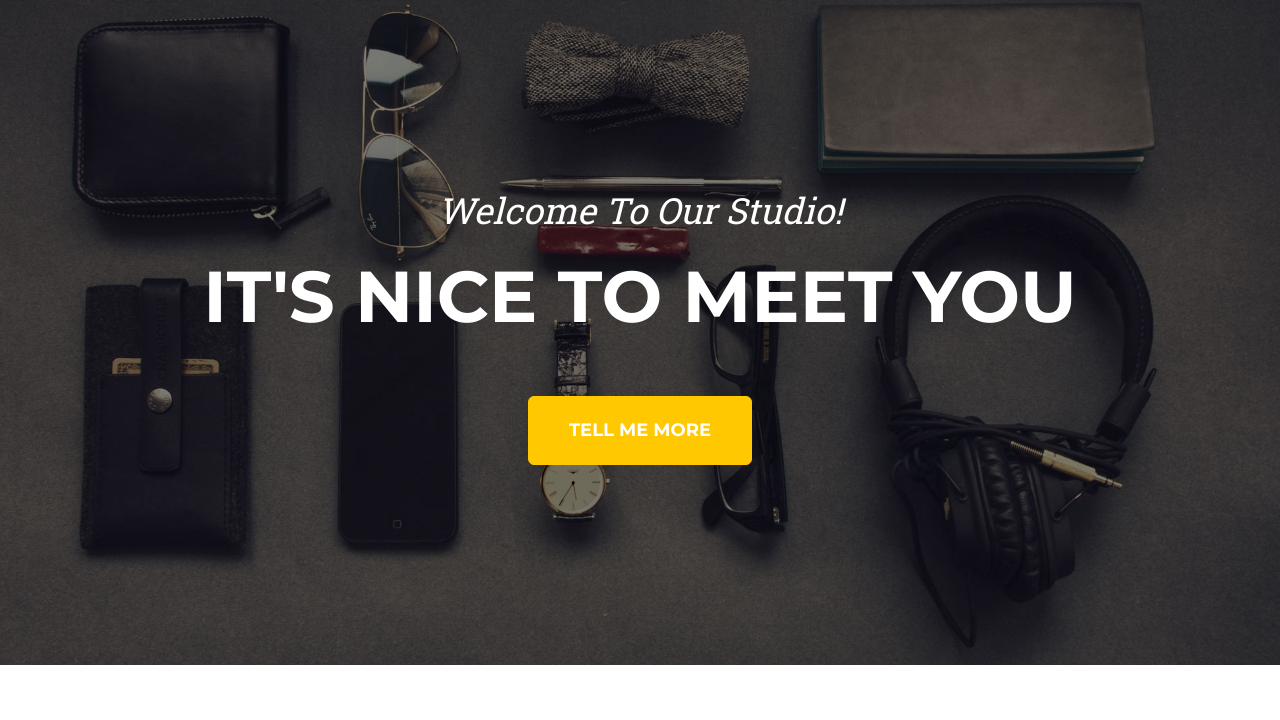
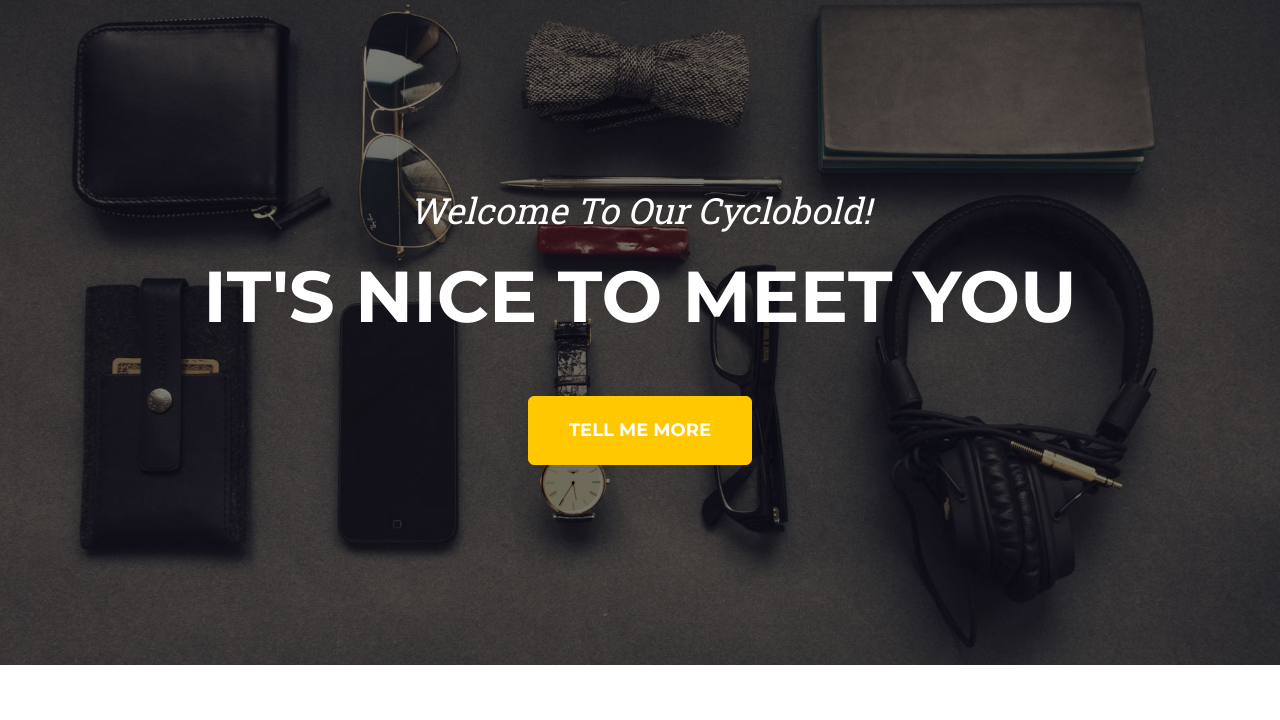
Before and after one commit to theoafactor/codeplay, a plain HTML site: page index.html in a window 1280 px wide. Shown: the part 80-800 px from the top of the page. Drawn offline with nearby package versions, Linux system fonts and the light colour scheme.

Commit message:
Managing images 6

```diff
--- a/index.html
+++ b/index.html
@@ -39,7 +39,7 @@
         <!-- Masthead-->
         <header class="masthead">
             <div class="container">
-                <div class="masthead-subheading">Welcome To Our Studio!</div>
+                <div class="masthead-subheading">Welcome To Our Cyclobold!</div>
                 <div class="masthead-heading text-uppercase">It's Nice To Meet You</div>
                 <a class="btn btn-primary btn-xl text-uppercase" href="#services">Tell Me More</a>
             </div>
```
